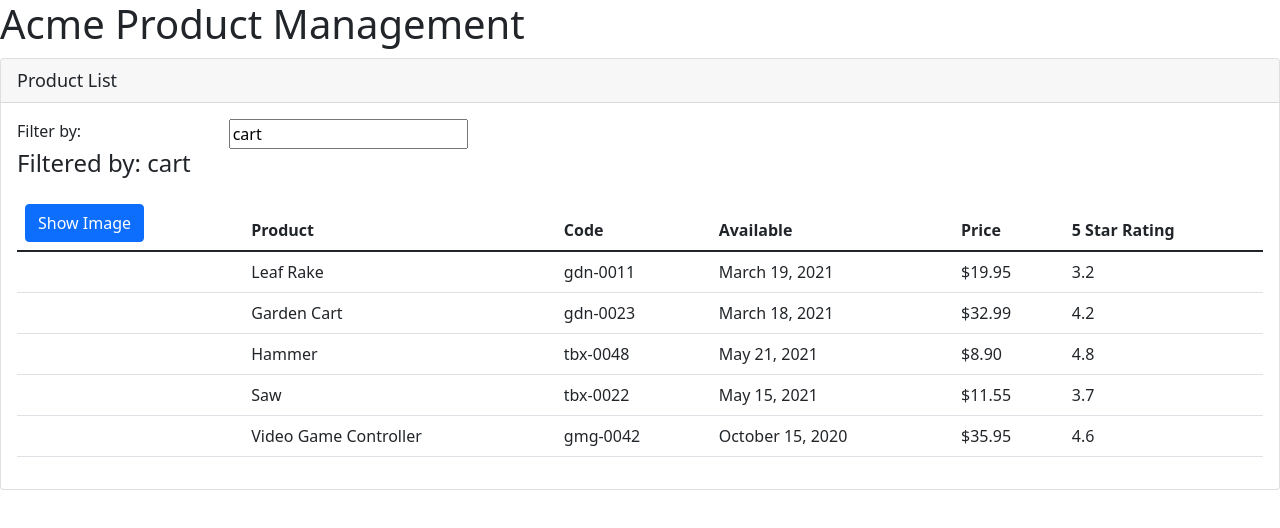
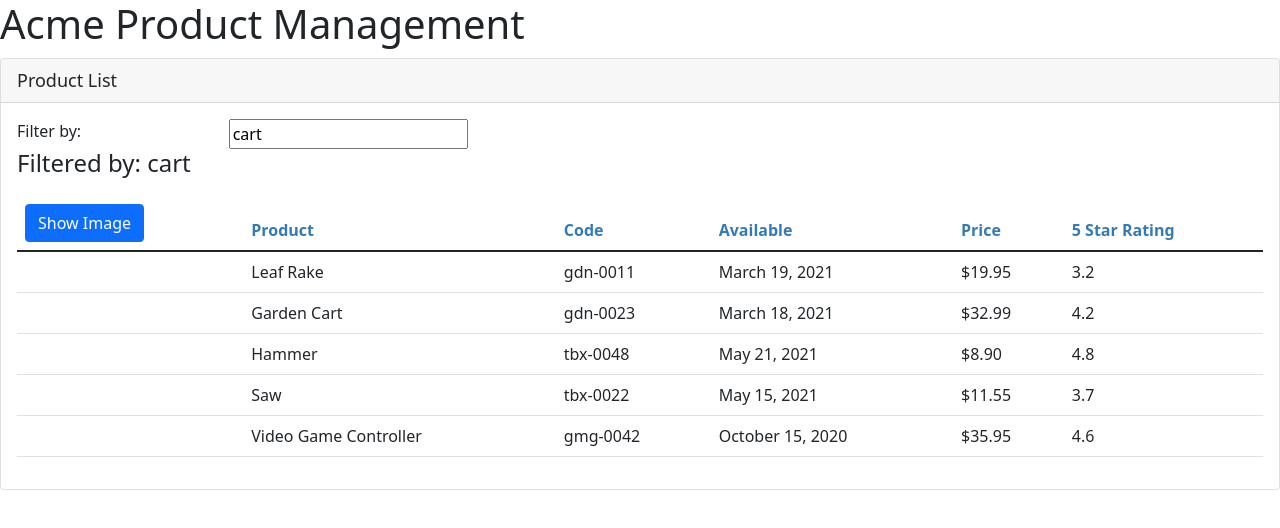
Before and after one commit to gtscott90/angular-intro, an Angular app: page /products in a window 1280 px wide. Shown: the top 528 px of the page. Built offline with nearby package versions, Linux system fonts and the light colour scheme.

Commit message:
added product-list component css and the OnInit hook

```diff
--- /dev/null
+++ b/src/app/products/product-list.component.css
@@ -0,0 +1,3 @@
+thead {
+    color: #337AB7
+}
--- a/src/app/products/product-list.component.ts
+++ b/src/app/products/product-list.component.ts
@@ -1,12 +1,13 @@
-import { Component } from "@angular/core";
+import { Component, OnInit } from "@angular/core";
 import { IProduct } from "./product";
 
 @Component({
     selector: 'pm-products',
-    templateUrl: './product-list.component.html'
+    templateUrl: './product-list.component.html',
+    styleUrls: ['./product-list.component.css']
 })
 
-export class ProductListComponent {
+export class ProductListComponent implements OnInit {
     pageTitle: string = "Product List";
     imageWidth: number = 50;
     imageMargin: number = 2;
@@ -68,4 +69,7 @@
     toggleImage(): void {
         this.showImage = !this.showImage
     }
+    ngOnInit(): void {
+        console.log('In Onint')
+    }
  }
```
